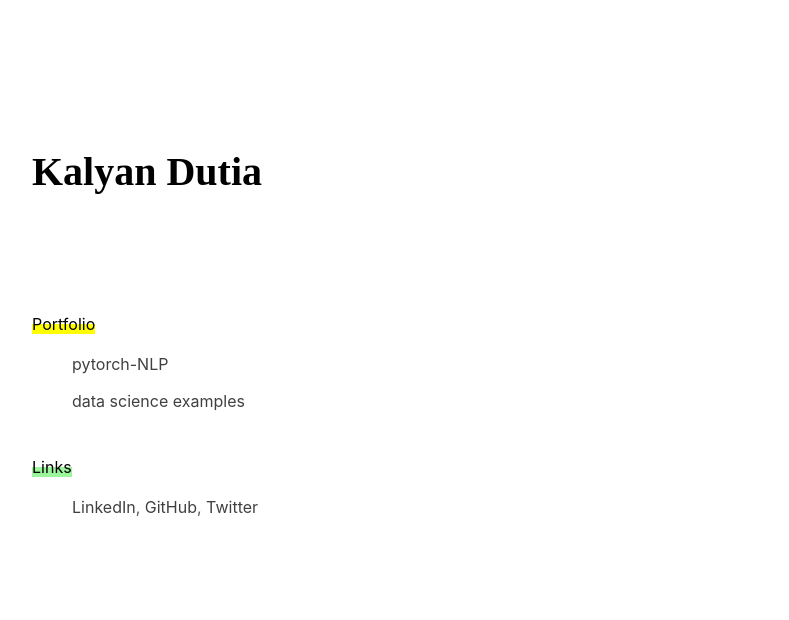
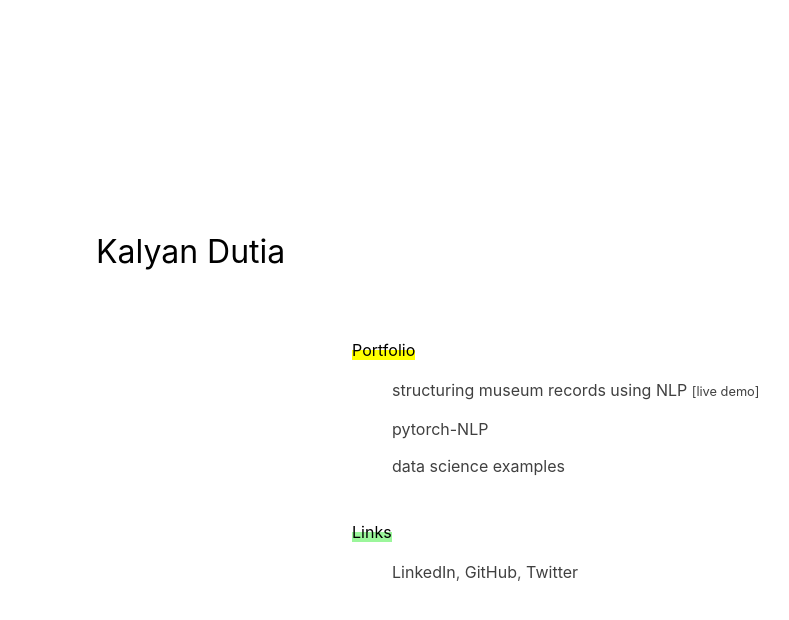
Before and after one commit to kdutia/kdutia.github.io, a PHP site: page / in a window 1280 px wide. Shown: the top 620 px of the page, without its empty margins (296-1085 px from the left). Run offline with PHP 8.4, Linux system fonts and the light colour scheme; some web fonts are replaced.

Commit message:
restructure + museum

```diff
--- a/index.html
+++ b/index.html
@@ -25,6 +25,10 @@
             <p><span class="half_background_yellow">Portfolio</span></p>
             <ul>
                 <li>
+                    <a href="https://github.com/kdutia/sciencemuseum-demo" class="link_dev">structuring museum records using NLP</a>
+                    <a href="https://sciencemuseum-kalyan.herokuapp.com/" class="link_dev_2">[live demo]</a>
+                </li>
+                <li>
                     <a href="https://github.com/kdutia/pytorch-NLP" class="link_dev">pytorch-NLP</a> <span class="in_development">in development</span>
                 </li>
                 <li>
--- a/style.css
+++ b/style.css
@@ -11,10 +11,9 @@
 
 
 .maindiv {
-    margin-top: 20vh;
-    margin-left: 40vh;
+    margin-top: 30vh;
+    margin-left: 40vw;
     max-width: 1000px;
-    /* font-family: "Iowan Old Style",Palatino,Palatino Linotype,"Palatino LT STD",Garamond,Baskerville,Baskerville Old Face,Hoefler Text,Times New Roman,serif; */
     font-family: -apple-system,BlinkMacSystemFont,"Segoe UI",Roboto,Helvetica,Arial,sans-serif;
     font-size: 16px;
     line-height: 1.5rem;
@@ -33,6 +32,7 @@
 div .blurb {
     padding-top: 0px;
     color: hsl(0,0%,35%);
+    margin-left: 10vw;
 }
 
 div .portfolio {
@@ -67,10 +67,11 @@ li {
 }
 
 #name {
-    font-weight: 700;
-    font-size: 2.5em;
-    font-family: 'ml1';
-    margin-bottom: 6.4rem;
+    /* font-weight: 500; */
+    font-size: 2em;
+    /* font-family: 'ml1'; */
+    margin-bottom: 3rem;
+    margin-left: -10vw;
 }
 
 .in_development {
@@ -82,3 +83,7 @@ li {
 .link_dev:hover + .in_development {
     display:inline;
 }
+
+.link_dev_2 {
+    font-size: 0.8em;
+}
```
